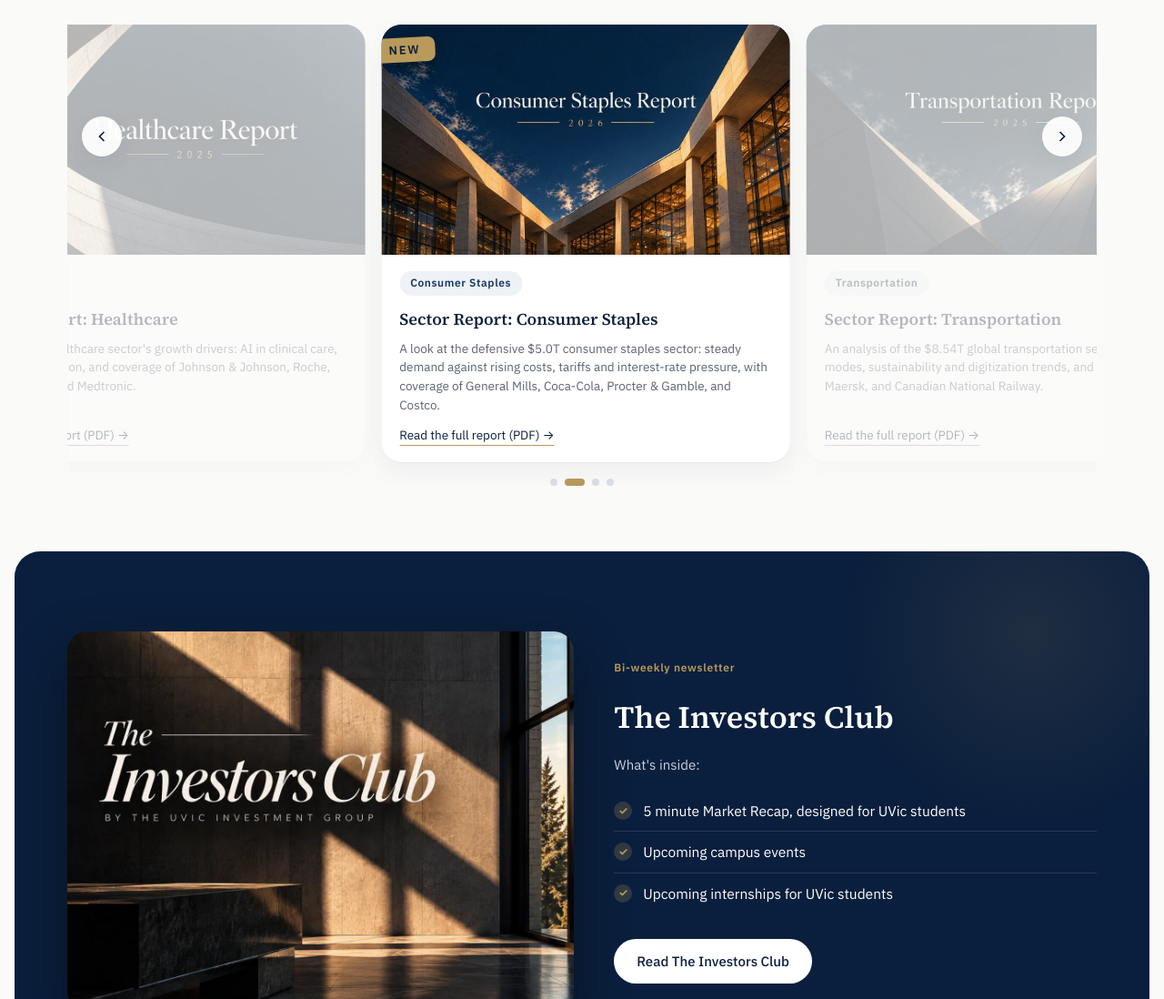
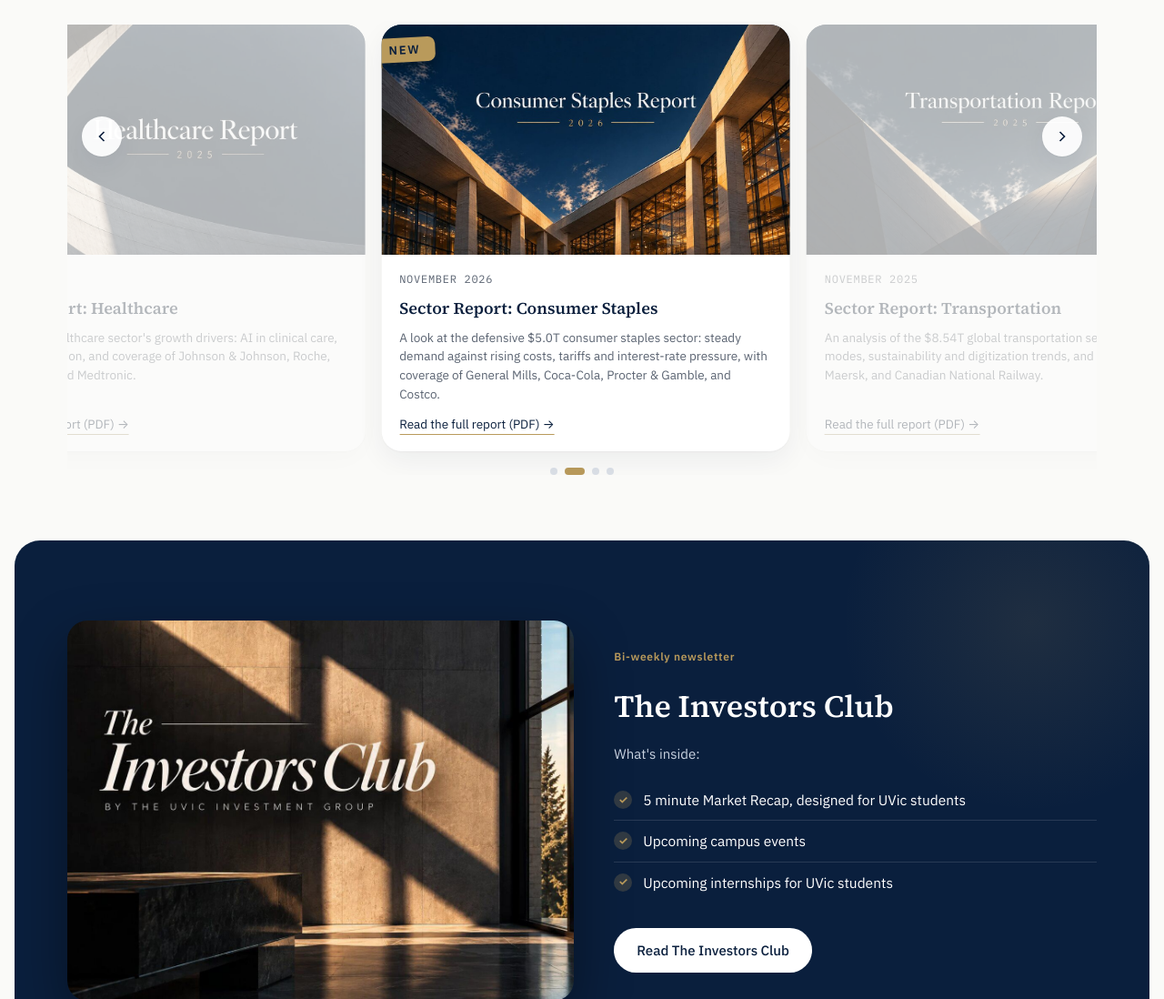
Before and after one commit to jtenove/UVIG-Official-Website, a plain HTML site: page index.html in a window 1280 px wide. Shown: the part 2763-3861 px from the top of the page at 91% size. Drawn offline with Linux system fonts and the light colour scheme.

Commit message:
Carousel cards: drop the repeated sector pill, show the date instead
Co-Authored-By: Claude Sonnet 5.5 <noreply@anthropic.com>
Claude-Session: https://claude.ai/code/session_01GWeZasS6GJyXFpxmGd2Pke

```diff
--- a/script.js
+++ b/script.js
@@ -323,7 +323,7 @@ document.addEventListener('DOMContentLoaded', () => (window.UVIG_READY || (fn =>
         <div class="featured-research-card">
           <div class="fr-image" style="background-image:url('${r.cover}');">${r.isNew ? '<span class="new-sticker">NEW</span>' : ''}</div>
           <div class="fr-body">
-            <span class="sector-tag">${r.sector}</span>
+            ${r.date ? `<span class="report-date fr-date">${r.date}</span>` : ''}
             <h3>${r.title}</h3>
             <p>${r.blurb}</p>
             <a href="${r.pdf}" target="_blank" class="read-link">Read the full report (PDF) →</a>
--- a/style.css
+++ b/style.css
@@ -1419,3 +1419,6 @@ footer{border-radius:var(--r-xl) var(--r-xl) 0 0;}
 .new-sticker::before{content:''; position:absolute; left:0; bottom:-6px; border-style:solid; border-width:0 6px 6px 0; border-color:transparent #8A6D2F transparent transparent;}
 .new-pill{display:inline-block; margin-left:6px; padding:2px 7px; border-radius:999px; background:var(--brass); color:var(--navy-900); font-size:10px; font-weight:700; letter-spacing:.1em;}
 @media (max-width:520px){ .new-sticker{top:12px; font-size:12px; padding:6px 13px 6px 12px;} }
+
+/* Carousel cards show the publish date above the title instead of repeating the sector name */
+.featured-research-card .fr-date{display:block; margin-bottom:8px; text-transform:uppercase; letter-spacing:.06em;}
```
